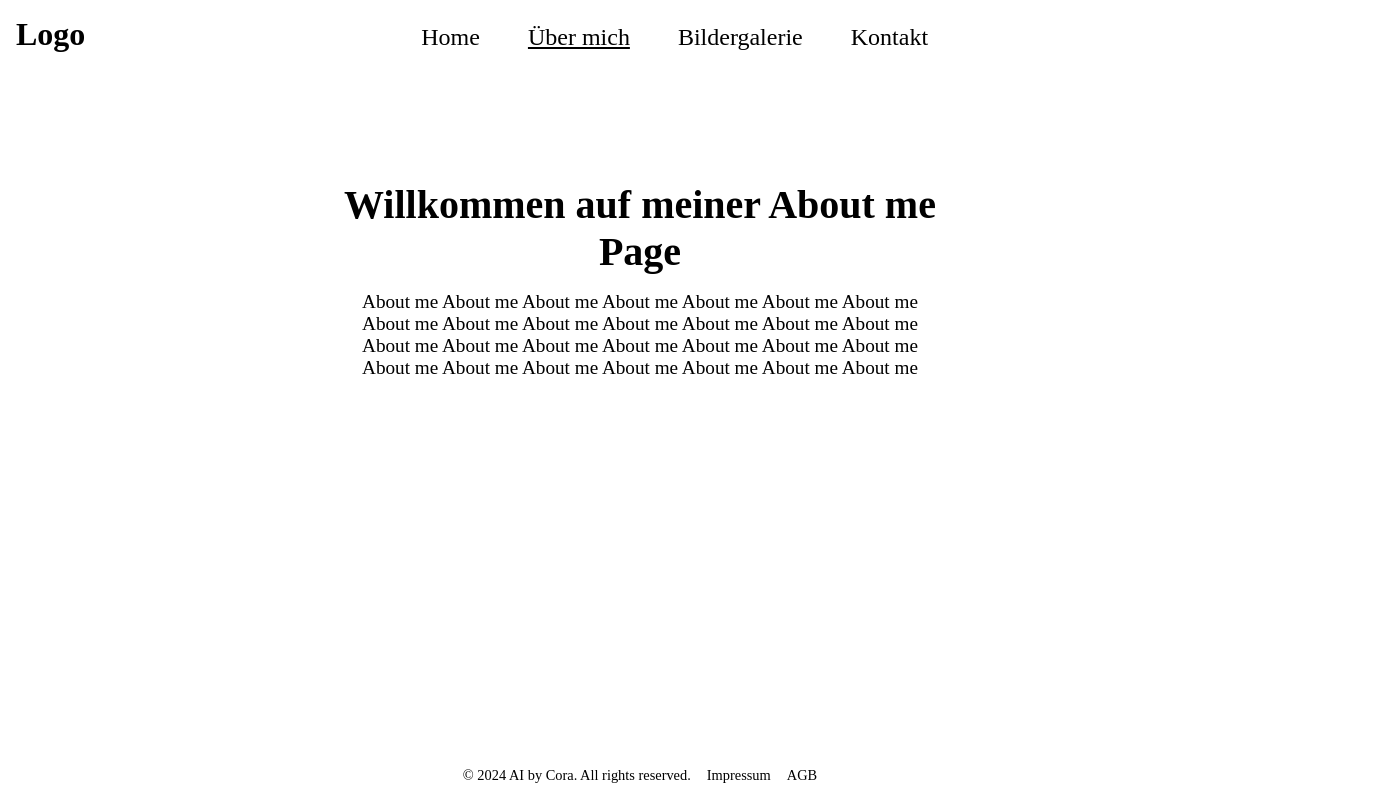
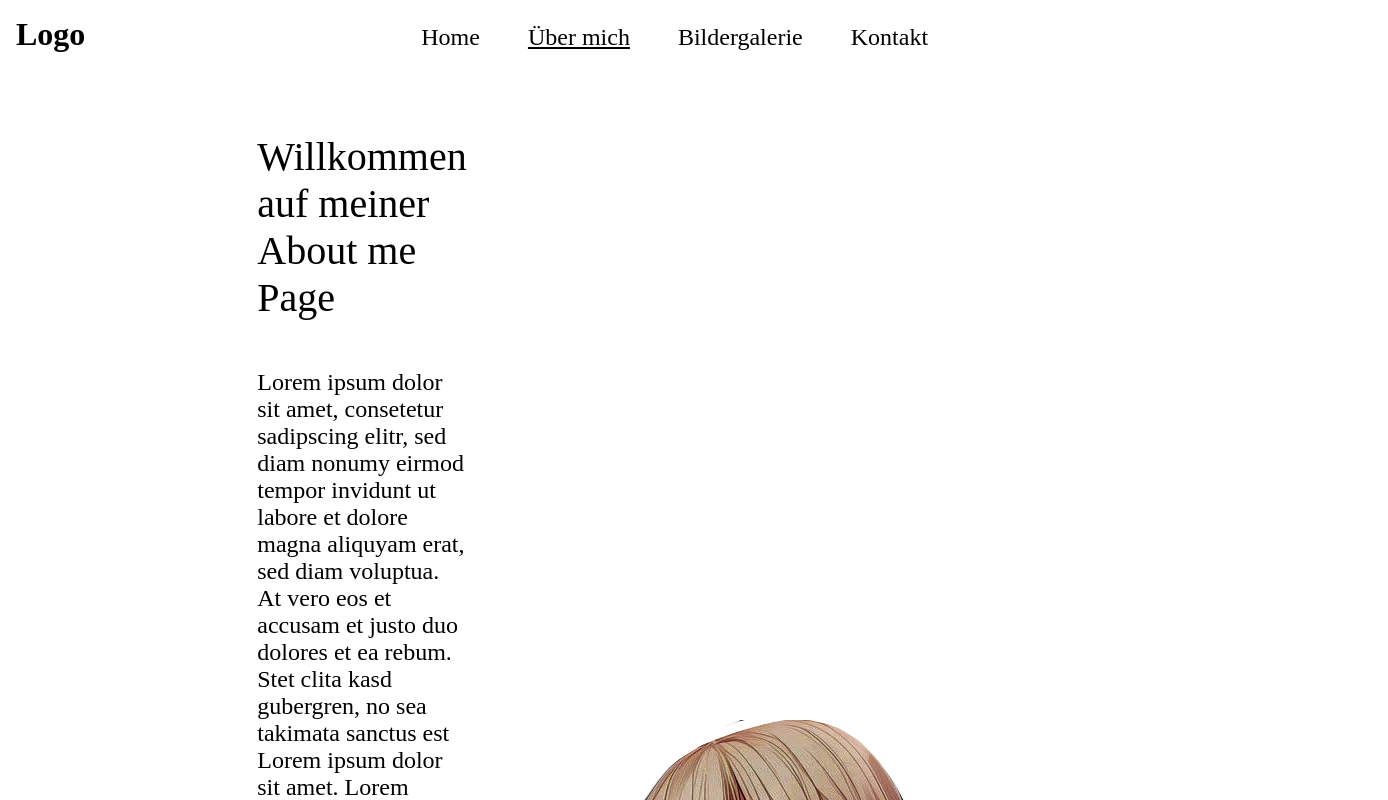
Before and after one commit to IU-Webprogrammierung/web-programmierung-CorinnaGresenz, a plain HTML site: page pages/about-me.html in a window 1280 px wide. Shown: the top 800 px of the page, 1388 px wide, since content can reach past the window. Drawn offline with Linux system fonts and the light colour scheme.

Commit message:
Add about-me content and flexbox layout

```diff
--- a/css/about-me.css
+++ b/css/about-me.css
@@ -4,3 +4,29 @@
   padding: 0;
   box-sizing: border-box;
 }
+
+.about-me-hero-content {
+  justify-content: center;
+  align-content: center;
+  align-items: center;
+  gap: 1rem;
+  display: flex;
+  padding: 0px 30%;
+  text-align: start;
+}
+
+.about-me-hero-content h2 {
+  font-weight: 500;
+}
+
+.about-me-hero-content h4 {
+  font-size: 24px;
+  font-weight: 300;
+  padding: 32px 0px;
+}
+
+.about-me-hero-content p {
+  font-size: 20px;
+  font-weight: 300;
+  font-size: 12px;
+}
--- a/pages/about-me.html
+++ b/pages/about-me.html
@@ -20,7 +20,9 @@
             <ul class="nav-links">
               <li><a class="nav-link" href="../index.html">Home</a></li>
               <li>
-                <a class="nav-link current-page"  href="./about-me.html">Über mich</a>
+                <a class="nav-link current-page" href="./about-me.html"
+                  >Über mich</a
+                >
               </li>
               <li>
                 <a class="nav-link" href="./image-gallery.html"
@@ -37,14 +39,35 @@
 
       <!-- Hero section with a call to action -->
       <section class="hero">
-        <div class="hero-content">
-          <h2>Willkommen auf meiner About me Page</h2>
-          <p>
-            About me About me About me About me About me About me About me About
-            me About me About me About me About me About me About me About me
-            About me About me About me About me About me About me About me About
-            me About me About me About me About me About me
-          </p>
+        <div class="about-me-hero-content">
+          <div class="about-me-text">
+            <h2>Willkommen auf meiner About me Page</h2>
+            <h4>
+              Lorem ipsum dolor sit amet, consetetur sadipscing elitr, sed diam
+              nonumy eirmod tempor invidunt ut labore et dolore magna aliquyam
+              erat, sed diam voluptua. At vero eos et accusam et justo duo
+              dolores et ea rebum. Stet clita kasd gubergren, no sea takimata
+              sanctus est Lorem ipsum dolor sit amet. Lorem ipsum dolor sit
+              amet, consetetur sadipscing elitr, sed diam nonumy eirmod tempor
+              invidunt ut labore et dolore magna aliquyam erat, sed diam
+              voluptua. At vero eos et accusam et justo duo dolores et ea rebum.
+              Stet clita kasd gubergren, no sea takimata sanctus est Lorem ipsum
+              dolor sit amet.
+            </h4>
+            <p>
+              Lorem ipsum dolor sit amet, consetetur sadipscing elitr, sed diam
+              nonumy eirmod tempor invidunt ut labore et dolore magna aliquyam
+              erat, sed diam voluptua. At vero eos et accusam et justo duo
+              dolores et ea rebum. Stet clita kasd gubergren, no sea takimata
+              sanctus est Lorem ipsum dolor sit amet. Lorem ipsum dolor sit
+              amet, consetetur sadipscing elitr, sed diam nonumy eirmod tempor
+              invidunt ut labore et dolore magna aliquyam erat, sed diam
+              voluptua. At vero eos et accusam et justo duo dolores et ea rebum.
+              Stet clita kasd gubergren, no sea takimata sanctus est Lorem ipsum
+              dolor sit amet.
+            </p>
+          </div>
+          <img src="../img/About-me-1.png" class="about-me-img" />
         </div>
       </section>
 
```
